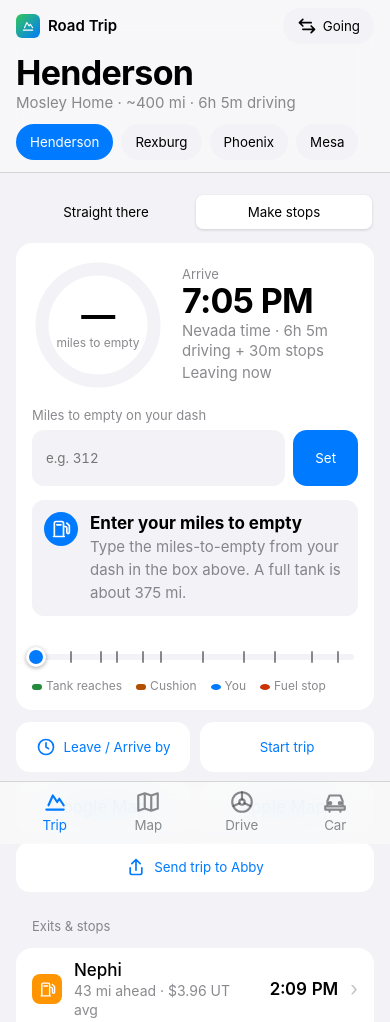
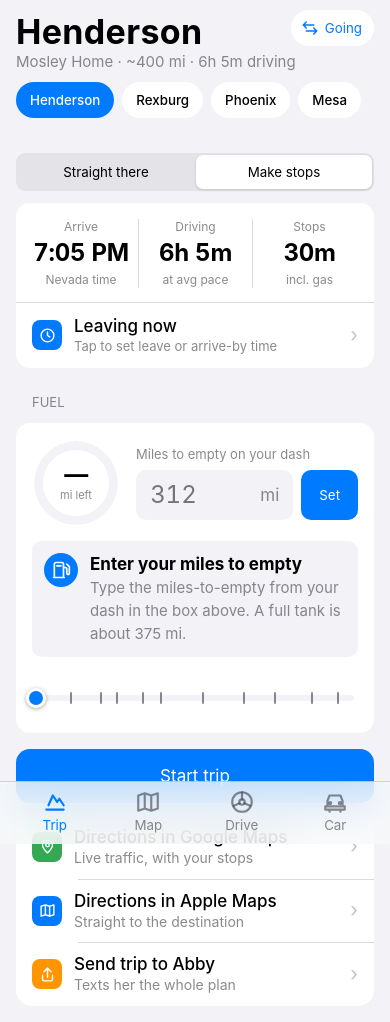
Before and after one commit to mosleybro1-collab/roadtrip, a plain HTML site: page index.html in a window 390 px wide. Shown: the top 1022 px of the page. Drawn offline with Linux system fonts and the light colour scheme.

Commit message:
Cleaner iPhone layout, solid header, Corolla app icon
Co-Authored-By: Claude Opus 5.5 <noreply@anthropic.com>
Claude-Session: https://claude.ai/code/session_01Q8ZbuQYLyVR1Ry8FL8qUxr

```diff
--- a/index.html
+++ b/index.html
@@ -27,7 +27,7 @@
 :root[data-theme=light]{color-scheme:light}:root[data-theme=dark]{color-scheme:dark}
 *{box-sizing:border-box;min-width:0;-webkit-tap-highlight-color:transparent}
 body{margin:0;background:var(--bg);color:var(--ink);font:17px/1.35 -apple-system,BlinkMacSystemFont,"SF Pro Text","Helvetica Neue",system-ui,sans-serif;overflow-x:clip;-webkit-font-smoothing:antialiased}
-.nav{position:sticky;top:0;z-index:5;background:var(--glass);-webkit-backdrop-filter:saturate(180%) blur(20px);backdrop-filter:saturate(180%) blur(20px);border-bottom:.5px solid var(--sep);padding:calc(env(safe-area-inset-top) + 8px) 16px 10px}
+.nav{position:sticky;top:0;z-index:5;background:var(--bg);border-bottom:.5px solid transparent;padding:calc(env(safe-area-inset-top) + 10px) 16px 10px;transition:border-color .2s}.nav.compact{border-bottom-color:var(--sep)}
 .nav .in,.wrap{max-width:680px;margin:0 auto}
 .wrap{padding:6px 16px calc(40px + env(safe-area-inset-bottom))}
 .toprow{display:flex;align-items:center;justify-content:space-between;gap:10px}
@@ -136,46 +136,77 @@ button:active,.btn:active,.row:active,.choice:active,.dbtn:active,.pill:active{t
 .sheet.on{animation:fade .2s}.sheet.on .box{animation:up .28s cubic-bezier(.2,.8,.2,1)}
 @media(prefers-reduced-motion:reduce){.sheet.on,.sheet.on .box{animation:none}}
 @media(prefers-reduced-motion:no-preference){.me{transition:left .5s ease}.ring circle{transition:stroke-dasharray .6s ease}}
+
+/* polish */
+.title{margin:0;font-size:34px;font-weight:700;letter-spacing:.01em}
+.toprow{align-items:flex-end}
+.sub{margin-top:2px;font-size:15px}
+.dirbtn{border:0;background:var(--card);color:var(--blue);font:600 15px inherit;font-family:inherit;border-radius:999px;min-height:36px;padding:0 12px 0 10px;display:inline-flex;align-items:center;gap:6px;cursor:pointer;margin-bottom:4px}
+.dirbtn .icon{width:18px;height:18px}
+.pill{background:var(--card);font-weight:500}
+.seg{background:light-dark(#e3e3e8,#1c1c1e)}
+.hdr{text-transform:uppercase;font-size:13px;margin:26px 16px 8px}
+.card{border-radius:14px}
+.hero2{padding:0;overflow:hidden}
+.stats{display:grid;grid-template-columns:repeat(3,minmax(0,1fr));padding:16px 8px 14px}
+.stats>div{display:flex;flex-direction:column;align-items:center;text-align:center;gap:2px;padding:0 6px}
+.stats>div+div{border-left:.5px solid var(--sep)}
+.stats b{font-size:24px;font-weight:700;letter-spacing:-.01em;white-space:nowrap;font-variant-numeric:tabular-nums}
+.stats .k{font-size:12px}
+.rowbtn{display:flex;align-items:center;gap:12px;width:100%;border:0;border-top:.5px solid var(--sep);background:transparent;color:var(--ink);font:inherit;text-align:left;padding:12px 16px;min-height:56px;cursor:pointer}
+.rowbtn .ic{width:30px;height:30px;border-radius:8px;display:flex;align-items:center;justify-content:center;color:#fff;flex:none}.rowbtn .ic .icon{width:17px;height:17px}
+.rowbtn .tx{flex:1;font-weight:500}.rowbtn .tx small{display:block;font-size:13px;font-weight:400;color:var(--ink2)}
+.fuelrow{display:grid;grid-template-columns:auto minmax(0,1fr);gap:16px;align-items:center}
+.ring.sm{width:88px;height:88px}.ring.sm .v b{font-size:24px}.ring.sm .v span{font-size:11px;margin-top:1px}
+.rbox{margin:0}.rbox label{font-size:13px}
+.inwrap{position:relative}.inwrap span{position:absolute;right:14px;top:50%;transform:translateY(-50%);color:var(--ink2);font-size:17px;pointer-events:none}
+.rrow input{font-size:24px;min-height:50px;padding-right:40px;border-radius:10px}
+.rrow .btn{min-height:50px;padding:0 18px;border-radius:10px}
+.advice{border-radius:10px}
+.btn.big{min-height:54px;font-size:17px;border-radius:14px}
+.btn.danger{background:var(--red);color:#fff}
+.acts{margin-top:12px}.acts .row{text-decoration:none}
+a.row{color:inherit}
 </style>
 </head>
 <body>
-<header class="nav"><div class="in">
+<header class="nav" id="nav"><div class="in">
   <div class="toprow">
-    <div class="appname"><span class="appicon"><svg viewBox="0 0 24 24" class="icon" style="width:14px;height:14px;stroke:#fff"><path d="M4 19h16M6 15l4-9 4 6 2-3 4 6"/></svg></span>Road Trip</div>
-    <button class="pill" id="bDir"><svg class="icon" viewBox="0 0 24 24"><path d="M7 4 3 8l4 4M3 8h14M17 20l4-4-4-4M21 16H7"/></svg><span id="dirTx">Going</span></button>
+    <div class="title" id="destName">Henderson</div>
+    <button class="dirbtn" id="bDir" aria-label="Switch direction"><svg class="icon" viewBox="0 0 24 24"><path d="M7 4 3 8l4 4M3 8h14M17 20l4-4-4-4M21 16H7"/></svg><span id="dirTx">Going</span></button>
   </div>
-  <div class="title" id="destName">Mosley Home</div>
   <div class="sub" id="destSub"></div>
   <div class="pills" id="routes"></div>
 </div></header>
 
 <main class="wrap" id="tripV">
-  <div class="seg" style="margin-top:14px" id="modes"></div>
+  <div class="seg" style="margin-top:16px" id="modes"></div>
 
+  <section class="card hero2">
+    <div class="stats">
+      <div><span class="k">Arrive</span><b id="eta">—</b><span class="k" id="etaZone"></span></div>
+      <div><span class="k">Driving</span><b id="sDrive">—</b><span class="k">at avg pace</span></div>
+      <div><span class="k">Stops</span><b id="sStops">—</b><span class="k">incl. gas</span></div>
+    </div>
+    <button class="rowbtn" id="bTime"><span class="ic" style="background:var(--blue)"><svg class="icon" viewBox="0 0 24 24"><circle cx="12" cy="12" r="9"/><path d="M12 7v5l3 2"/></svg></span><span class="tx" id="leave">Leaving now</span><span class="chev">›</span></button>
+  </section>
+
+  <div class="hdr">Fuel</div>
   <section class="card">
-    <div class="hero">
-      <div class="ring" id="ring"></div>
-      <div>
-        <div class="k">Arrive</div>
-        <div class="bigt" id="eta">—</div>
-        <div class="mid" id="etaSub"></div>
-        <div class="mid" id="leave"></div>
-      </div>
+    <div class="fuelrow">
+      <div class="ring sm" id="ring"></div>
+      <form class="rbox" id="rInF"><label for="rIn">Miles to empty on your dash</label><div class="rrow"><div class="inwrap"><input id="rIn" type="number" inputmode="numeric" pattern="[0-9]*" min="0" max="600" placeholder="312" enterkeyhint="done"><span>mi</span></div><button class="btn fill" type="submit">Set</button></div></form>
     </div>
-    <form class="rbox" id="rInF"><label for="rIn">Miles to empty on your dash</label><div class="rrow"><input id="rIn" type="number" inputmode="numeric" pattern="[0-9]*" min="0" max="600" placeholder="e.g. 312" enterkeyhint="done"><button class="btn fill" type="submit">Set</button></div></form>
     <div class="advice" id="advice"></div>
     <div class="plan" id="fplan"></div>
     <div class="track" id="track" aria-hidden="true"></div>
-    <div class="legend"><span><i style="background:var(--green)"></i>Tank reaches</span><span><i style="background:var(--yellow)"></i>Cushion</span><span><i style="background:var(--blue);border-radius:50%"></i>You</span><span><i style="background:var(--orange);border-radius:50%"></i>Fuel stop</span></div>
   </section>
 
-
-  <div class="btns">
-    <button class="btn" id="bTime"><svg class="icon" viewBox="0 0 24 24"><circle cx="12" cy="12" r="9"/><path d="M12 7v5l3 2"/></svg>Leave / Arrive by</button>
-    <button class="btn" id="bTrip">Start trip</button>
-    <a class="btn" id="gmaps" href="#" target="_blank" rel="noopener">Google Maps</a>
-    <a class="btn" id="amaps" href="#" target="_blank" rel="noopener">Apple Maps</a>
-    <button class="btn" id="bShare" style="grid-column:1/-1"><svg class="icon" viewBox="0 0 24 24"><path d="M12 3v13M7 8l5-5 5 5M5 13v6a2 2 0 0 0 2 2h10a2 2 0 0 0 2-2v-6"/></svg>Send trip to Abby</button>
+  <button class="btn fill big" id="bTrip" style="width:100%;margin-top:16px">Start trip</button>
+  <div class="list acts">
+    <a class="row" id="gmaps" href="#" target="_blank" rel="noopener"><span class="ic" style="background:#34a853"><svg class="icon" viewBox="0 0 24 24"><path d="M12 21s-7-6.2-7-11a7 7 0 0 1 14 0c0 4.8-7 11-7 11z"/><circle cx="12" cy="10" r="2.5"/></svg></span><span class="tx"><b>Directions in Google Maps</b><span>Live traffic, with your stops</span></span><span class="chev">›</span></a>
+    <a class="row" id="amaps" href="#" target="_blank" rel="noopener"><span class="ic" style="background:#007aff"><svg class="icon" viewBox="0 0 24 24"><path d="M9 4 3 6v14l6-2 6 2 6-2V4l-6 2-6-2zM9 4v14M15 6v14"/></svg></span><span class="tx"><b>Directions in Apple Maps</b><span>Straight to the destination</span></span><span class="chev">›</span></a>
+    <button class="row" id="bShare"><span class="ic" style="background:#ff9500"><svg class="icon" viewBox="0 0 24 24"><path d="M12 3v13M7 8l5-5 5 5M5 13v6a2 2 0 0 0 2 2h10a2 2 0 0 0 2-2v-6"/></svg></span><span class="tx"><b>Send trip to Abby</b><span>Texts her the whole plan</span></span><span class="chev">›</span></button>
   </div>
 
   <div class="hdr" id="stopsHdr">Exits &amp; stops</div>
@@ -372,21 +403,21 @@ function render(){
  $('routes').hidden=v==='car';$('bDir').hidden=v==='car';
  $('destName').textContent=v==='car'?'Corolla':R.dest.name;
  $('destSub').textContent=v==='car'?SPEC.car:(R.back?'from '+R.b.name+' · ':(R.dest.sub?R.dest.sub+' · ':''))+'~'+R.M+' mi · '+hm(R.b.min)+' driving';
- $('dirTx').textContent=R.back?'Heading home':'Going';
+ $('dirTx').textContent=R.back?'Home':'Going';
  $('routes').innerHTML=Object.values(allRoutes()).map(r=>`<button class="pill" data-r="${esc(r.id)}" aria-pressed="${r.id===t.route}">${esc(r.name)}</button>`).join('');
  $('modes').innerHTML=[['direct','Straight there'],['stops','Make stops']].map(([k,l])=>`<button data-mode="${k}" aria-pressed="${t.mode===k}">${l}</button>`).join('');
  // ring
  const pct=F.set?Math.max(0,Math.min(1,F.left/fr)):0,col=!F.set?'var(--card2)':F.state==='out'||F.state==='tight'?'var(--red)':pct<.3?'var(--orange)':'var(--green)';
  const C=2*Math.PI*56;
- $('ring').innerHTML=`<svg viewBox="0 0 132 132"><circle cx="66" cy="66" r="56" fill="none" stroke="var(--card2)" stroke-width="13"/><circle cx="66" cy="66" r="56" fill="none" stroke="${col}" stroke-width="13" stroke-linecap="round" stroke-dasharray="${(pct*C).toFixed(1)} ${C.toFixed(1)}"/></svg><div class="v"><b>${F.set?fmt(F.left):'—'}</b><span>miles to empty</span></div>`;
+ $('ring').innerHTML=`<svg viewBox="0 0 132 132"><circle cx="66" cy="66" r="56" fill="none" stroke="var(--card2)" stroke-width="13"/><circle cx="66" cy="66" r="56" fill="none" stroke="${col}" stroke-width="13" stroke-linecap="round" stroke-dasharray="${(pct*C).toFixed(1)} ${C.toFixed(1)}"/></svg><div class="v"><b>${F.set?fmt(F.left):'—'}</b><span>mi left</span></div>`;
  const zn=ZN[R.dest.tz];
  $('eta').textContent=tf(T._dest,R.dest.tz);
  const late=t.arriveBy?Math.round((T._dest-Date.parse(t.arriveBy))/6e4):0;
- $('etaSub').textContent=(zn?zn+' · ':'')+hm(T._drive)+' driving'+(T._stops?' + '+hm(T._stops)+' stops':'');
- $('leave').innerHTML=T._live?(t.arriveBy?(late>5?`<span class="warn">${hm(late)} behind your arrive-by</span>`:'<span class="ok">On pace for your arrive-by</span>'):'Updating from your last check-in'):
-  t.arriveBy?`<b style="color:var(--ink)">Leave by ${esc(df(T._leave,R.origin.tz))}</b>`:`Leaving ${t.depart?esc(df(new Date(t.depart),R.origin.tz)):'now'}`;
+ $('etaZone').textContent=zn||(R.dest.tz===MT?'Mountain time':'');$('sDrive').textContent=hm(T._drive);$('sStops').textContent=T._stops?hm(T._stops):'None';
+ $('leave').innerHTML=(T._live?(t.arriveBy?(late>5?`<span class="warn">${hm(late)} behind your arrive-by</span>`:'<span class="ok">On pace for your arrive-by</span>'):'Updating from your last check-in'):
+  t.arriveBy?`<b style="color:var(--ink)">Leave by ${esc(df(T._leave,R.origin.tz))}</b>`:`Leaving ${t.depart?esc(df(new Date(t.depart),R.origin.tz)):'now'}`)+'<small>Tap to set leave or arrive-by time</small>';
  // gauge
- for(const i of ['rIn','dIn'])$(i).placeholder=F.set?'Now '+fmt(F.left)+' · type new':'e.g. 312';
+ for(const i of ['rIn','dIn'])$(i).placeholder=F.set?String(Math.round(F.left)):'312';
  // advice
  let dc='var(--card2)',ic='gas',a='',b='';
  if(!F.set){a='Enter your miles to empty';b='Type the miles-to-empty from your dash in the box above. A full tank is about '+fr+' mi'+(mpgInfo()?' (learned from your fill-ups)':'')+'.';dc='var(--blue)'}
@@ -418,7 +449,7 @@ function render(){
  const wp=t.mode==='direct'?[]:R.st.filter(s=>stops(s)&&(s.addr||s.near)&&s.m>(F.pos||0)).map(s=>s.addr||(s.name+', '+s.near));
  $('gmaps').href='https://www.google.com/maps/dir/?api=1&travelmode=driving&origin='+encodeURIComponent(T._live&&t.pos>0?'Current Location':R.origin.addr)+'&destination='+encodeURIComponent(R.dest.addr)+(wp.length?'&waypoints='+encodeURIComponent(wp.join('|')):'');
  $('amaps').href='https://maps.apple.com/?dirflg=d&daddr='+encodeURIComponent(R.dest.addr);
- $('bTrip').textContent=t.active?'End trip':'Start trip';$('bTrip').className='btn'+(t.active?' fill':'');
+ $('bTrip').textContent=t.active?'End trip':'Start trip';$('bTrip').className='btn big '+(t.active?'danger':'fill');
  if(!drive)drawMap(R,F);renderDrive(R,F,T);renderCar(R);$('pAsOf').textContent=(S.prices.source||'state averages')+' from '+(S.prices.asOf||'—')+' (UT $'+(+S.prices.UT).toFixed(2)+', NV $'+(+S.prices.NV).toFixed(2)+', AZ $'+(+S.prices.AZ).toFixed(2)+', ID $'+(+S.prices.ID).toFixed(2)+')';renderChecks(R);renderLog();
  if(document.activeElement!==$('sRes'))$('sRes').value=t.reserve;if(document.activeElement!==$('sSpd'))$('sSpd').value=t.speed||'';
 }
--- a/sw.js
+++ b/sw.js
@@ -1,4 +1,4 @@
-const C='roadtrip-v1',FILES=['./','index.html','manifest.webmanifest','icon-180.png','icon-192.png','icon-512.png','prices.json'];
+const C='roadtrip-v2',FILES=['./','index.html','manifest.webmanifest','icon-180.png','icon-192.png','icon-512.png','prices.json'];
 self.addEventListener('install',e=>{e.waitUntil(caches.open(C).then(c=>c.addAll(FILES)));self.skipWaiting()});
 self.addEventListener('activate',e=>{e.waitUntil(caches.keys().then(k=>Promise.all(k.filter(x=>x!==C).map(x=>caches.delete(x)))));self.clients.claim()});
 self.addEventListener('fetch',e=>{const u=new URL(e.request.url);if(u.origin!==location.origin)return;
```
Also changed, not shown: icon-180.png, icon-192.png, icon-512.png.
